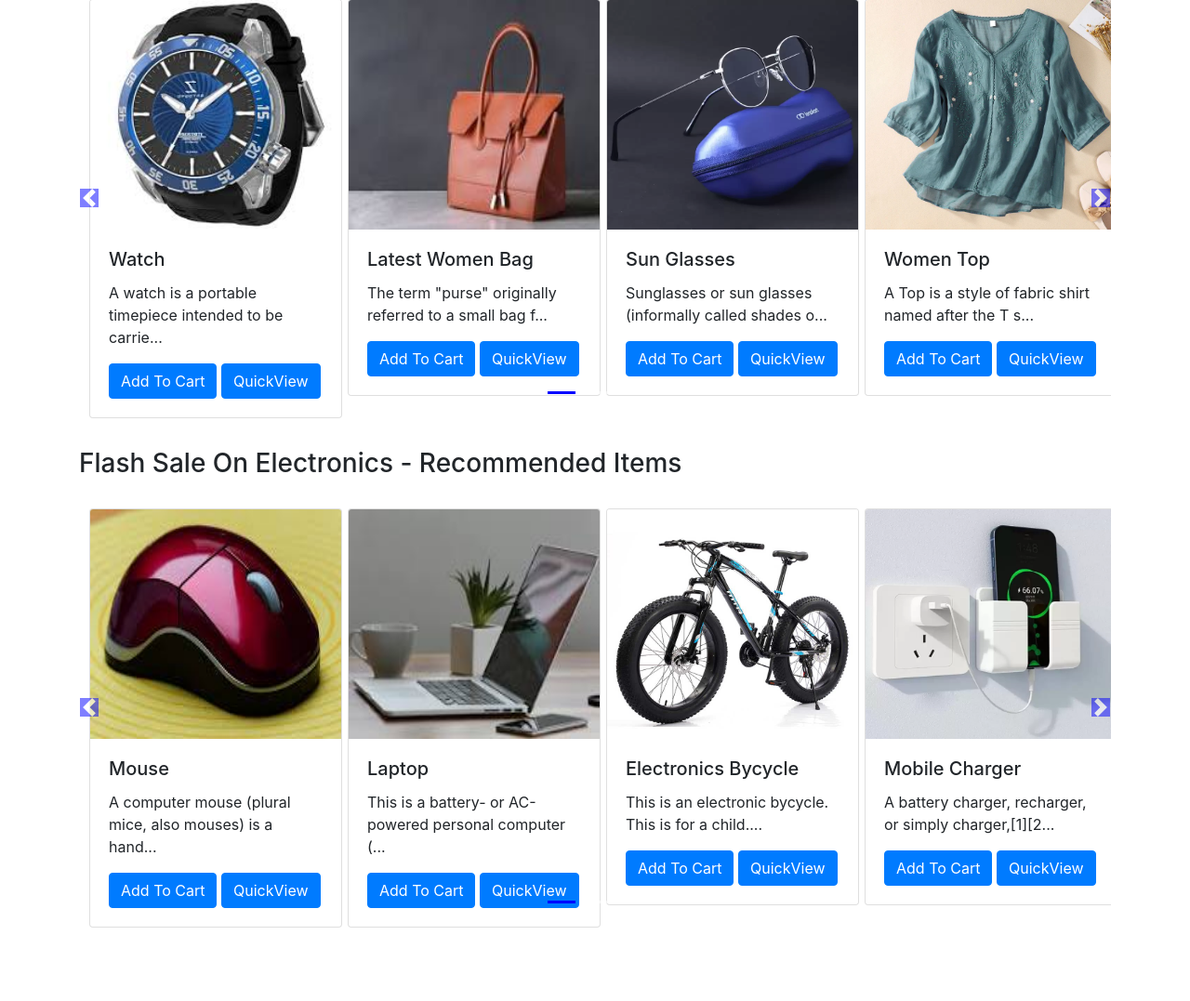
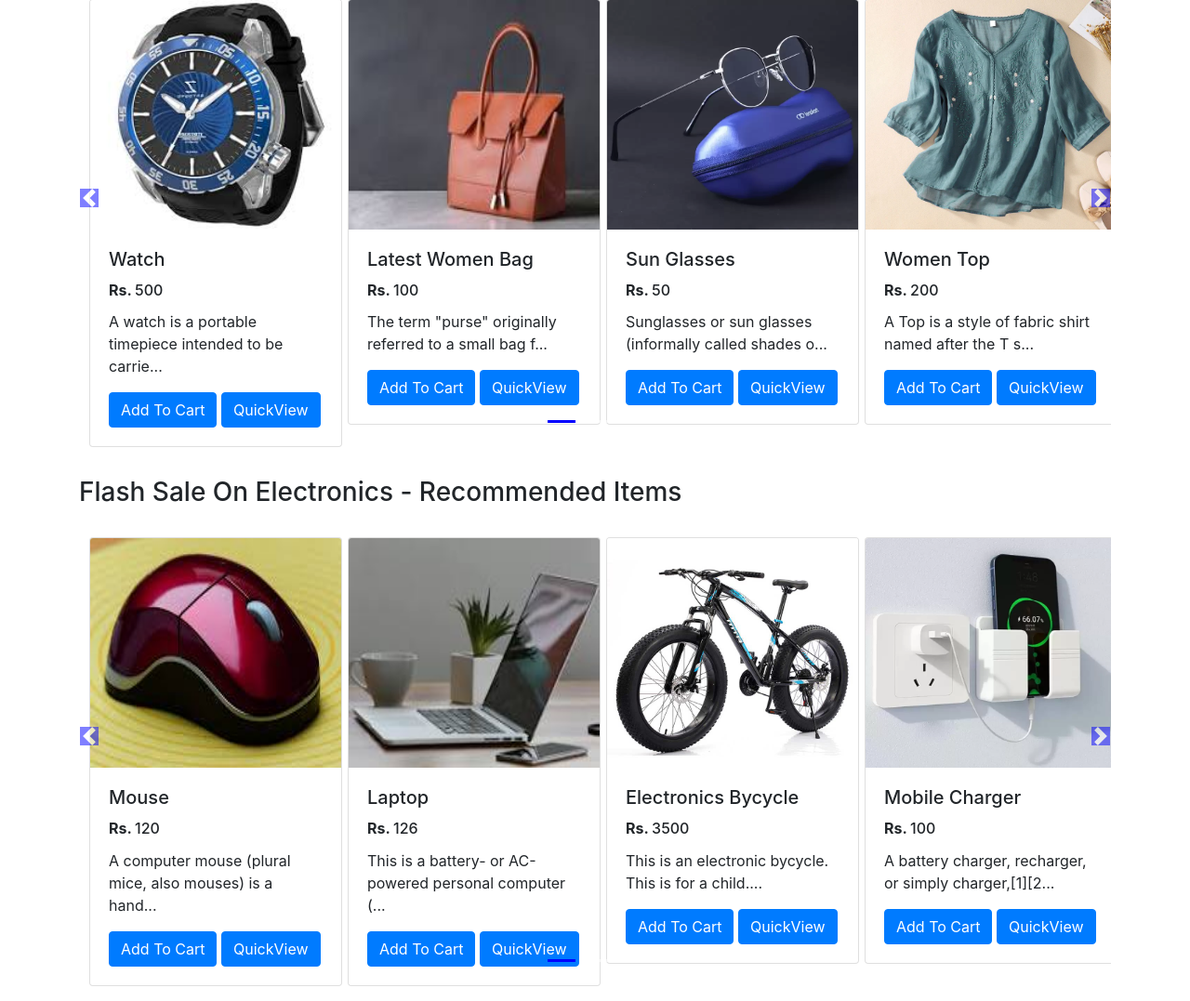
Before and after one commit to Aanchal-kumari-R/Django_Ecommerce, a Django app: page /shop/ in a window 1280 px wide. Shown: the part 139-1216 px from the top of the page at 93% size. Before the commit the page ends 1137 px from the top, so only its background shows below. Run offline with Django 5.2, Linux system fonts and the light colour scheme; data comes from the database, SQL or seed files in the repository; some libraries are stand-ins or nearby versions.

Commit message:
Dispay Price

```diff
--- a/Shop/templates/shop/index.html
+++ b/Shop/templates/shop/index.html
@@ -65,6 +65,7 @@
           <img src= '/media/{{i.image}}' class="card-img-top" alt="...">
           <div class="card-body">
             <h5 class="card-title" id="namepr{{i.id}}">{{i.product_name}}</h5>
+            <h6 class="card-title" id="pricepr{{i.id}}"><b>Rs. </b>{{i.price}}</h6>
             <p class="card-text">{{i.desc|slice:":53"}}...</p>
           <span id="divpr{{i.id}}" class="divpr">
             <button id = "pr{{i.id}}" class="btn btn-primary cart">Add To Cart</button>
```
